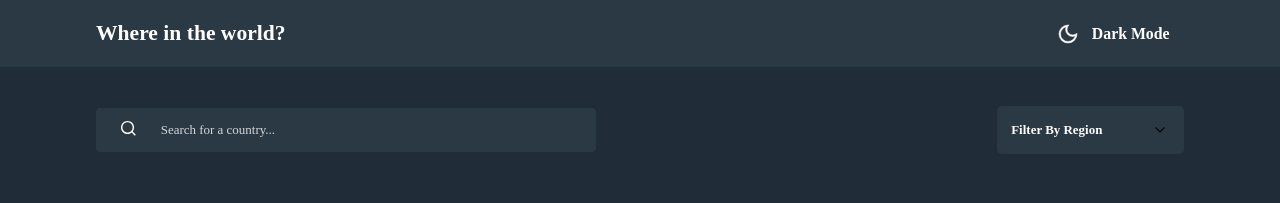
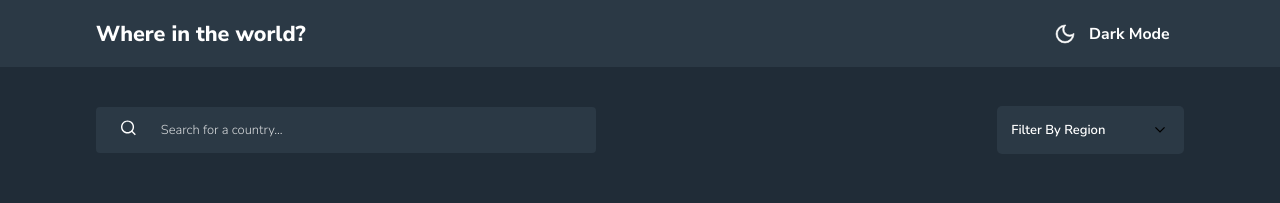
Before and after one commit to shikot0/country-list-with-react, a React (Create React App) app: page / in a window 1280 px wide. Shown: the top 203 px of the page. Built offline with nearby package versions, Linux system fonts and the light colour scheme; no server answers.

Commit message:
First commit

```diff
--- a/src/App.css
+++ b/src/App.css
@@ -1,3 +1,4 @@
+@import url('https://fonts.googleapis.com/css2?family=Nunito+Sans:ital,wght@0,200;0,300;0,400;0,600;0,700;0,800;0,900;1,200;1,300;1,400;1,600;1,700;1,800;1,900&display=swap');
 * {
   font-family: 'Nunito Sans';
   font-size: .9rem;
```
